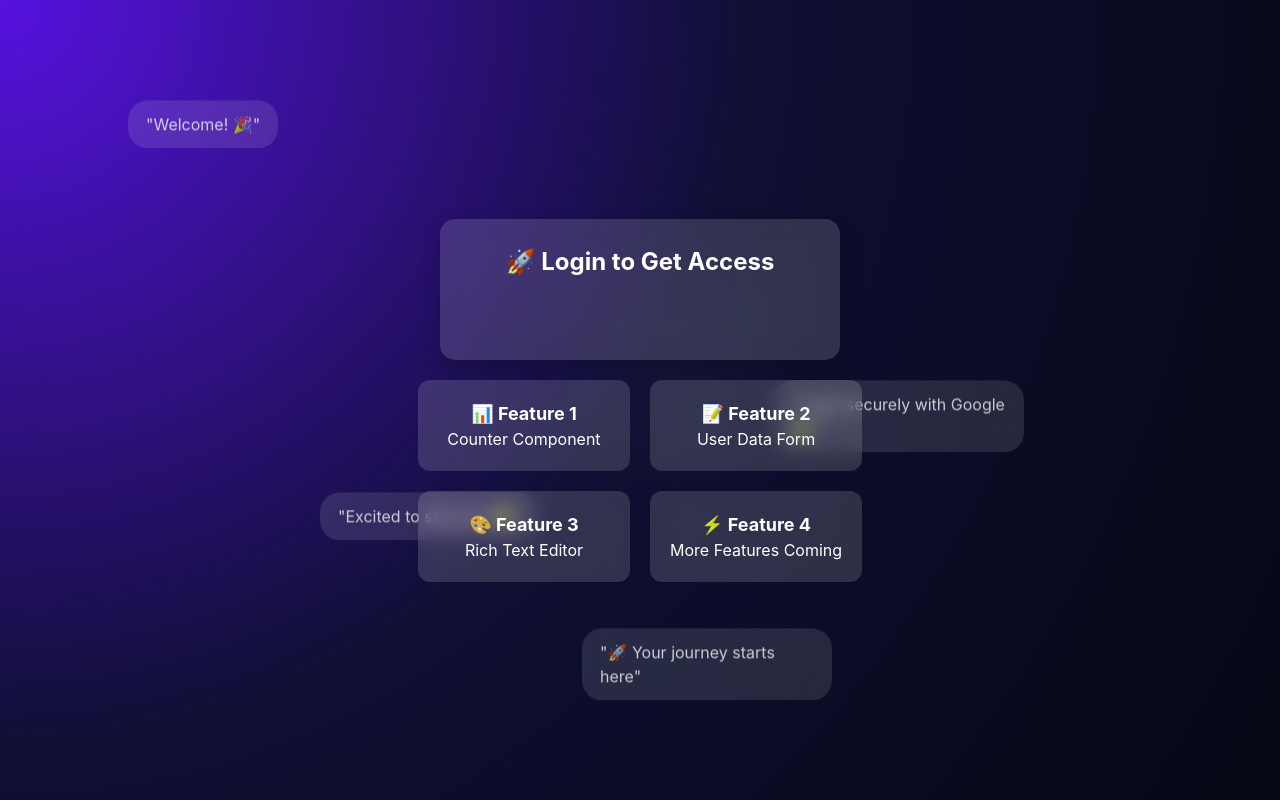
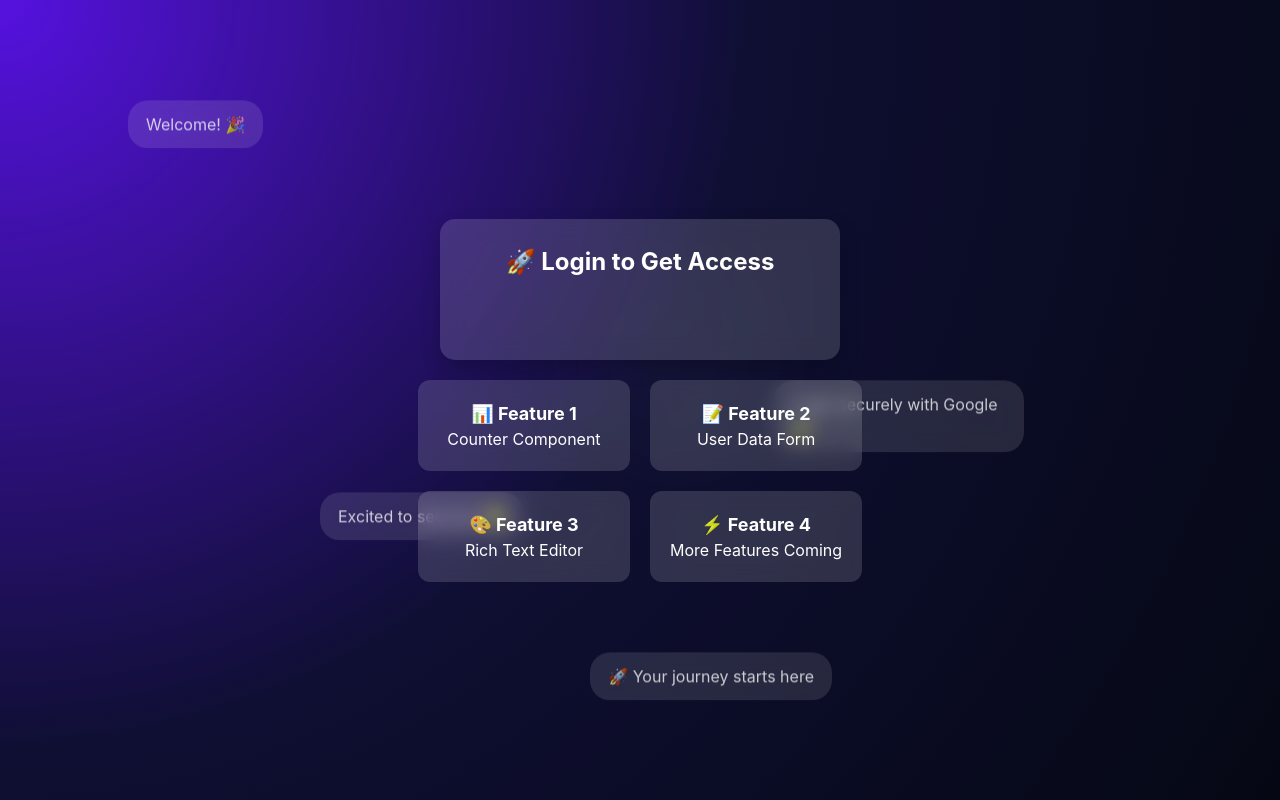
Before and after one commit to thunderavi/Utilti-project, a React (Vite) app in the folder projectutil/: page / in a window 1280 px wide. Built offline with nearby package versions, Linux system fonts and the light colour scheme.

Commit message:
remore some error

```diff
--- a/projectutil/src/components/GoogleAuth.jsx
+++ b/projectutil/src/components/GoogleAuth.jsx
@@ -21,10 +21,13 @@ function GoogleAuth({ setIsLoggedIn }) {
       <div className="google-login-container">
 
         {/* Floating fake chat bubbles */}
-        <div className="chat-bubble">"Welcome! 🎉"</div>
-        <div className="chat-bubble">"Login securely with Google 🔐"</div>
-        <div className="chat-bubble">"Excited to see you! 😊"</div>
-        <div className="chat-bubble">"🚀 Your journey starts here"</div>
+        <div className="chat-bubbles">
+  <div className="chat-bubble">{"Welcome! 🎉"}</div>
+  <div className="chat-bubble">{"Login securely with Google 🔐"}</div>
+  <div className="chat-bubble">{"Excited to see you! 😊"}</div>
+  <div className="chat-bubble">{"🚀 Your journey starts here"}</div>
+</div>
+
 
         {/* Floating glow elements */}
         <div className="floating-glow"></div>
```
